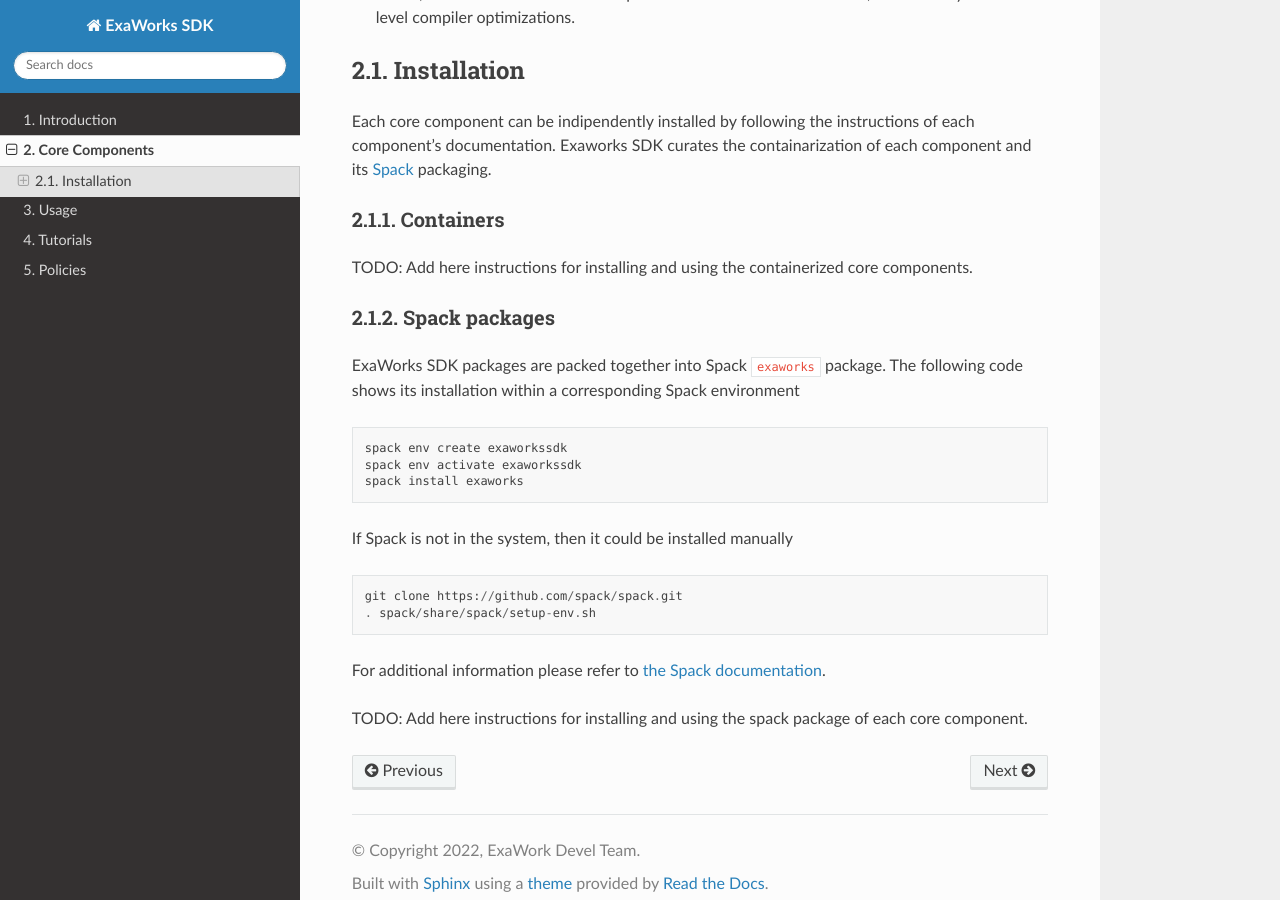
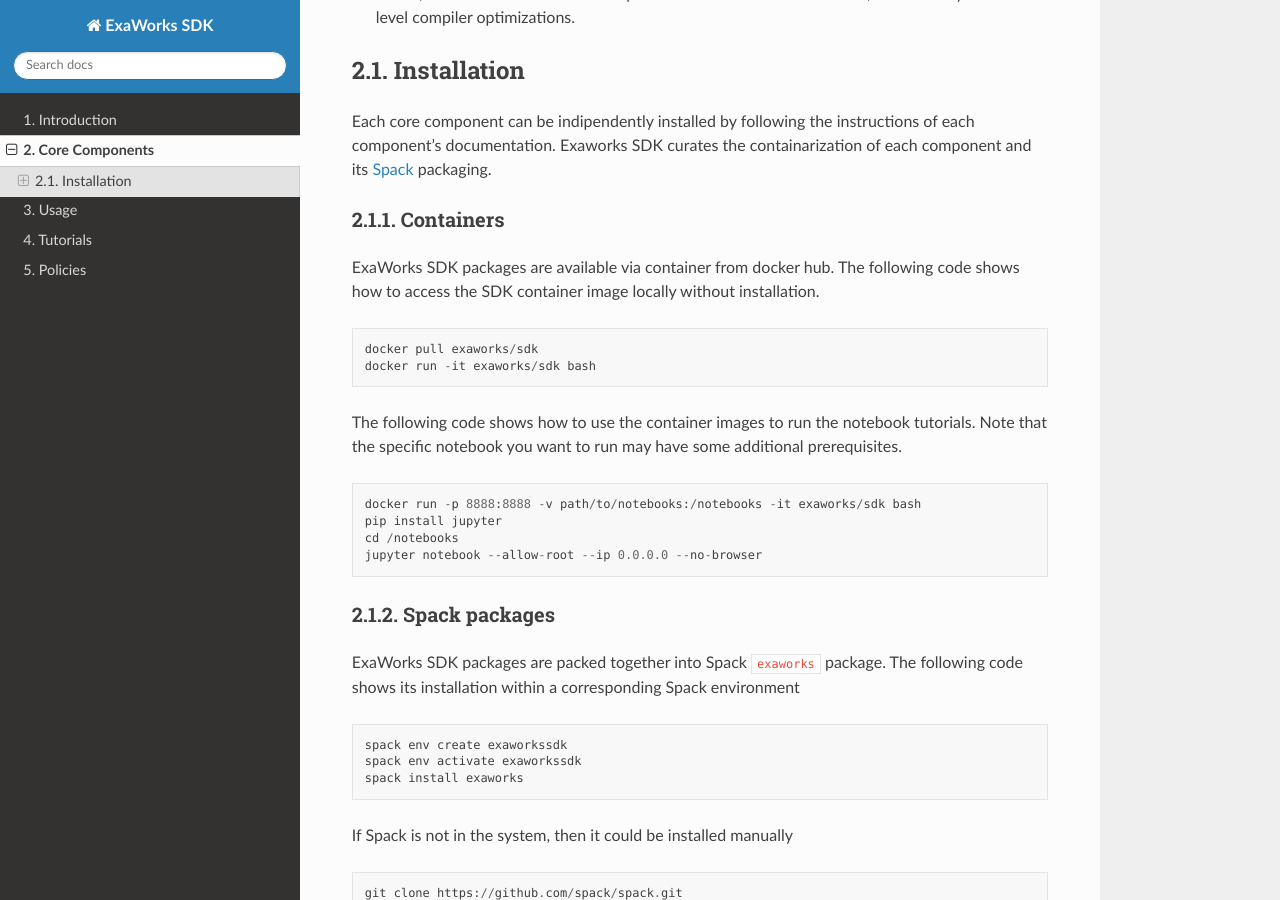
Before and after one commit to ExaWorks/SDK, a Sphinx documentation site: the page built from docs/source/components.rst, in a window 1280 px wide and 900 px high, scrolled down 538 px. Built offline with Sphinx 7.4.7 and the Read the Docs theme 2.0.0, drawn with Linux system fonts in a browser that asks for light colours.

Commit message:
docs: added docker tutorial

```diff
--- a/docs/source/components.rst
+++ b/docs/source/components.rst
@@ -20,7 +20,25 @@
 Containers
 ++++++++++
 
-TODO: Add here instructions for installing and using the containerized core components.
+ExaWorks SDK packages are available via container from docker hub. The
+following code shows how to access the SDK container image locally without
+installation.
+
+::
+
+    docker pull exaworks/sdk
+    docker run -it exaworks/sdk bash
+
+The following code shows how to use the container images to run the notebook
+tutorials. Note that the specific notebook you want to run may have some
+additional prerequisites.
+
+::
+
+    docker run -p 8888:8888 -v path/to/notebooks:/notebooks -it exaworks/sdk bash
+    pip install jupyter
+    cd /notebooks
+    jupyter notebook --allow-root --ip 0.0.0.0 --no-browser
 
 Spack packages
 ++++++++++++++
```
Also changed, not shown: docs/source/tutorials/docker.ipynb (added).
